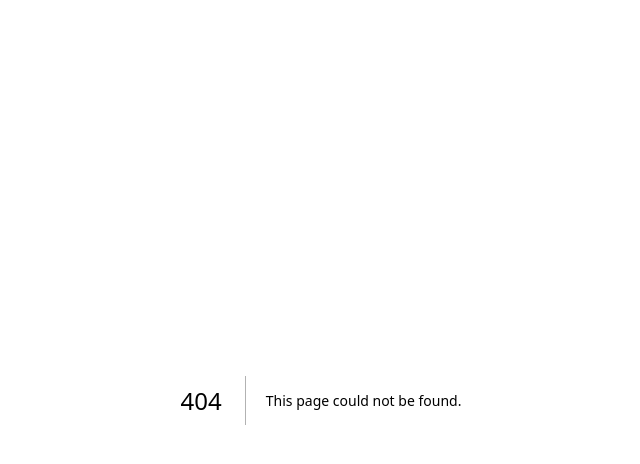
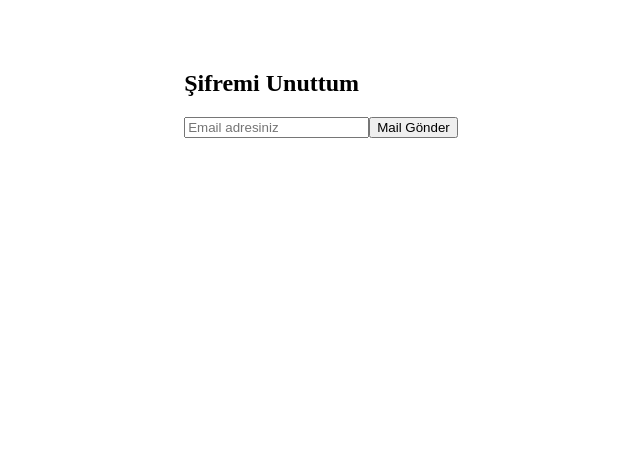
Before and after one commit to hasanarsandix-jpg/my-app, a Next.js app: page /forgot-password in a window 1280 px wide. Before the commit this address had no page. Shown: the top 464 px of the page, without its empty margins (319-959 px from the left). Built offline with nearby package versions, Linux system fonts and the light colour scheme; no server answers.

Commit message:
redeploy testi

```diff
--- /dev/null
+++ b/pages/forgot-password.js
@@ -0,0 +1,35 @@
+import { useState } from 'react'
+import { supabase } from '../lib/supabaseClient'
+
+export default function ForgotPassword() {
+  const [email, setEmail] = useState('')
+  const [message, setMessage] = useState('')
+
+  const handleResetPassword = async (e) => {
+    e.preventDefault()
+    const { error } = await supabase.auth.resetPasswordForEmail(email, {
+      redirectTo: 'https://my-app-pi-bay-aujsz5lm1h.vercel.app/update-password'
+    })
+    if (error) {
+      setMessage('Hata: ' + error.message)
+    } else {
+      setMessage('Şifre sıfırlama maili gönderildi!')
+    }
+  }
+
+  return (
+    <div style={{ display: 'flex', justifyContent: 'center', marginTop: '50px' }}>
+      <form onSubmit={handleResetPassword}>
+        <h2>Şifremi Unuttum</h2>
+        <input
+          type="email"
+          placeholder="Email adresiniz"
+          value={email}
+          onChange={(e) => setEmail(e.target.value)}
+        />
+        <button type="submit">Mail Gönder</button>
+        <p>{message}</p>
+      </form>
+    </div>
+  )
+}
```
Also changed, not shown: pages/update-password.js (+29 -8 lines), redeploy.txt.
